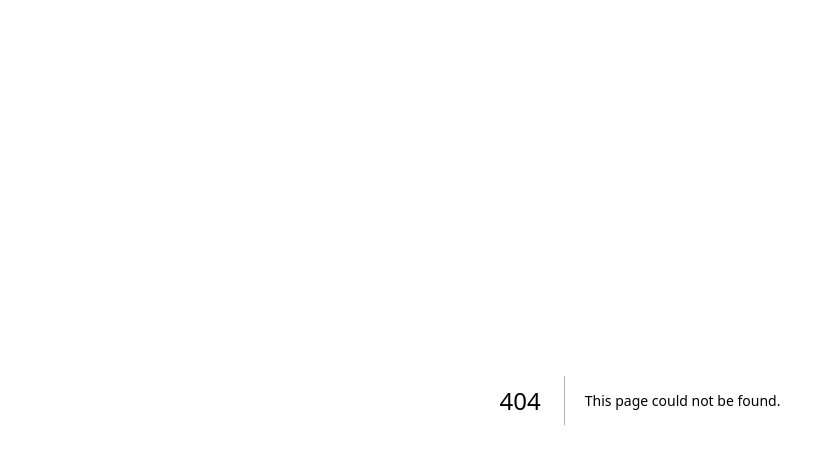
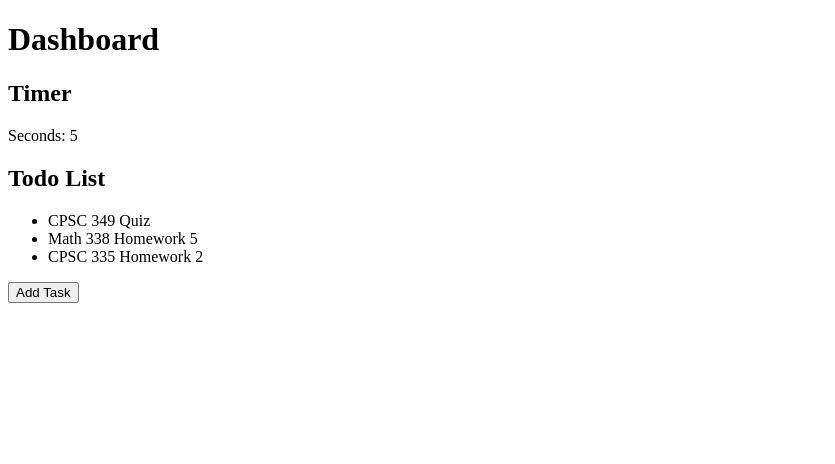
Before and after one commit to hantanguyen/Motion, a Next.js app: page /dashboard in a window 1280 px wide. Before the commit this address had no page. Shown: the top 464 px of the page, without its empty margins (0-835 px from the left). Built offline with nearby package versions, Linux system fonts and the light colour scheme.

Commit message:
dashboard and timer

```diff
--- a/app/page.js
+++ b/app/page.js
@@ -1,7 +1,7 @@
 import Head from 'next/head';
 import Link from 'next/link';
 
-export default function Home() {
+export default function App() {
   return (
     <div>
       <Head>
@@ -15,20 +15,22 @@ export default function Home() {
             <img src="/MOTION_LOGO.png" alt="Motion Logo" style={{ height: '12rem', paddingTop: '1rem' }} />
           </div>
           <div className="flex items-center space-x-4">
-            <Link href="/">
+          <Link href="/about">
             <span>About</span>
           </Link>
-            <Link href="/about">
+          <Link href="/contact">
             <span>Contact</span>
           </Link>
-            <Link href="/contact">
+          <Link href="/dashboard">
+            <span>Dashboard</span>
+          </Link>
+          <Link href="/login">
             <span>Login</span>
           </Link>
             <Link href="/get-motion">
               <button className="bg-black text-white py-2 px-4 rounded">Get Motion</button>
             </Link>
           </div>
-          {/* Add any additional elements here, such as login/logout buttons */}
         </div>
       </nav>
       <main className="container mx-auto mt-8">
@@ -39,25 +41,21 @@ export default function Home() {
           </Link>
         </div>
         <div className="grid grid-cols-1 md:grid-cols-2 lg:grid-cols-4 gap-8">
-          {/* Card 1 */}
           <div className="bg-white shadow-md rounded-lg p-6">
             <img src="timer.png" alt="timer" className="w-full h-auto max-h-26 object-cover mb-2 rounded-lg" />
-            <p className="text-gray-600">Timer</p>
+            <p className="text-gray-600">Timer - Manage your time effectively with our timer feature.</p>
           </div>
-          {/* Card 2 */}
           <div className="bg-white shadow-md rounded-lg p-6">
             <img src="todo-list.png" alt="timer" className="w-full h-auto max-h-26 object-cover mb-2 rounded-lg" />
-            <p className="text-gray-600">To Do List</p>
+            <p className="text-gray-600">To Do List - Keep track of your tasks and stay organized.</p>
           </div>
-          {/* Card 3 */}
           <div className="bg-white shadow-md rounded-lg p-6">
             <img src="whiteboard.png" alt="timer" className="w-full h-auto max-h-26 object-cover mb-2 rounded-lg" />
-            <p className="text-gray-600">Whiteboard</p>
+            <p className="text-gray-600">Whiteboard - Collaborate with others using our interactive whiteboard.</p>
           </div>
-          {/* Card 4 */}
           <div className="bg-white shadow-md rounded-lg p-6">
             <img src="music.png" alt="timer" className="w-full h-auto max-h-26 object-cover mb-2 rounded-lg" />
-            <p className="text-gray-600">Music</p>
+            <p className="text-gray-600">Music - Relax and focus with our built-in music player.</p>
           </div>
         </div>
       </main>
--- /dev/null
+++ b/pages/dashboard.js
@@ -0,0 +1,55 @@
+import React, { useState, useEffect } from 'react';
+
+function Dashboard() {
+
+  const [seconds, setSeconds] = useState(0);
+
+  const [tasks, setTasks] = useState([
+    "CPSC 349 Quiz",
+    "Math 338 Homework 5",
+    "CPSC 335 Homework 2"
+  ]);
+
+  const addTask = () => {
+    const newTask = prompt("Enter a new task:");
+    if (newTask) {
+      setTasks([...tasks, newTask]);
+    }
+  }
+
+  useEffect(() => {
+    const intervalId = setInterval(() => {
+      setSeconds(seconds => seconds + 1);
+    }, 1000);
+
+    return () => clearInterval(intervalId);
+  }, []);
+
+  return (
+    <div className="dashboard-container">
+      <div className="sidebar">
+      </div>
+
+      <div className="main-content">
+        <h1>Dashboard</h1>
+
+        <div className="timer">
+          <h2>Timer</h2>
+          <p>Seconds: {seconds}</p>
+        </div>
+
+        <div className="todo-list">
+          <h2>Todo List</h2>
+          <ul>
+            {tasks.map((task, index) => (
+              <li key={index}>{task}</li>
+            ))}
+          </ul>
+          <button onClick={addTask}>Add Task</button>
+        </div>
+      </div>
+    </div>
+  );
+}
+
+export default Dashboard;
```
Also changed, not shown: app/app.js (added, +23 -0 lines), components/sidebar.js (added, +24 -0 lines). Lines whose indentation alone changed are shown as unchanged.
